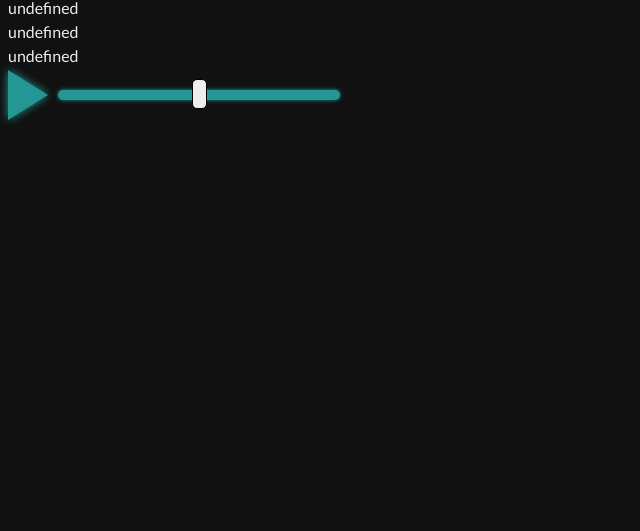
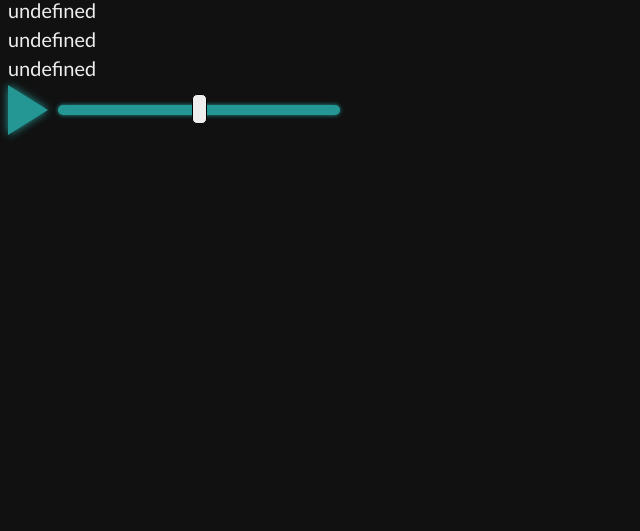
Before and after one commit to cfhull/hass-frontend, a website built with webpack: page dist/index.html in a window 1280 px wide. Shown: the part 269-800 px from the top of the page, without its empty margins (0-640 px from the left). Built offline with nearby package versions, Linux system fonts and the light colour scheme; what home-assistant-js-websocket would draw is missing.

Commit message:
minor styling changes

```diff
--- a/app/components/dashboard.css
+++ b/app/components/dashboard.css
@@ -21,12 +21,12 @@ html {
 
   color: var(--color-text);
   font-family: 'Lato', sans-serif;
-
 }
 
 html {
   box-sizing: border-box;
 }
+
 *, *:before, *:after {
   box-sizing: inherit;
 }
--- a/app/components/media-manager/spotify-manager/spotify-manager.js
+++ b/app/components/media-manager/spotify-manager/spotify-manager.js
@@ -45,15 +45,12 @@ export const SpotifyManager = () => {
             src: `https://biddy.duckdns.org${entity_picture}`,
           }),
           div({
-            className: styles.artist,
             innerHTML: media_artist,
           }),
           div({
-            id: styles.album,
             innerHTML: media_album_name,
           }),
           div({
-            className: styles.song,
             innerHTML: media_title,
           }),
         ),
--- a/app/components/media-manager/spotify-manager/spotify-manager.module.css
+++ b/app/components/media-manager/spotify-manager/spotify-manager.module.css
@@ -15,6 +15,7 @@
 
 .songInfo div {
   margin: 5px 0;
+  font-size: 20px;
 }
 
 .controls {
```
Also changed, not shown: dist/bundle.js.
